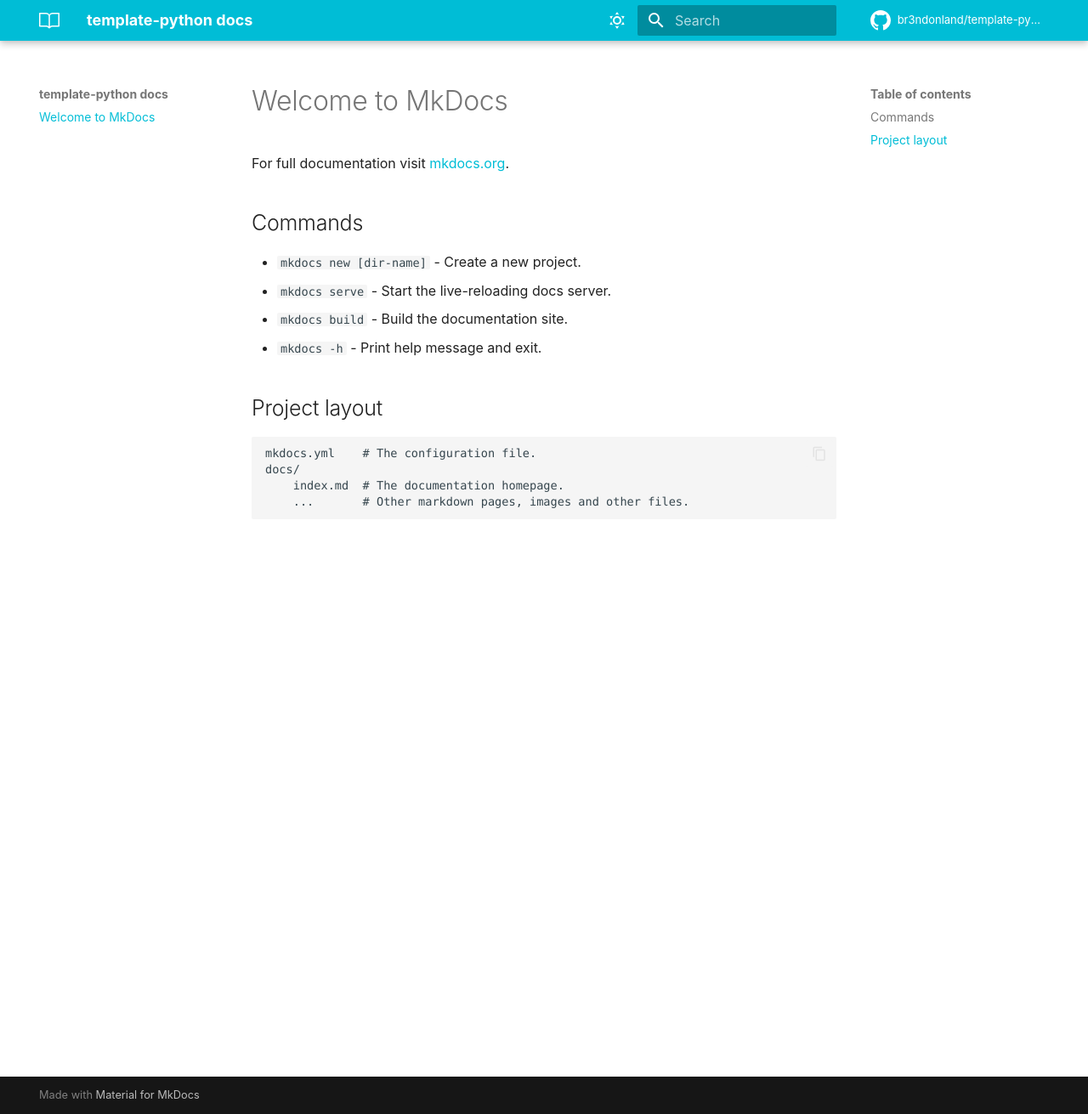
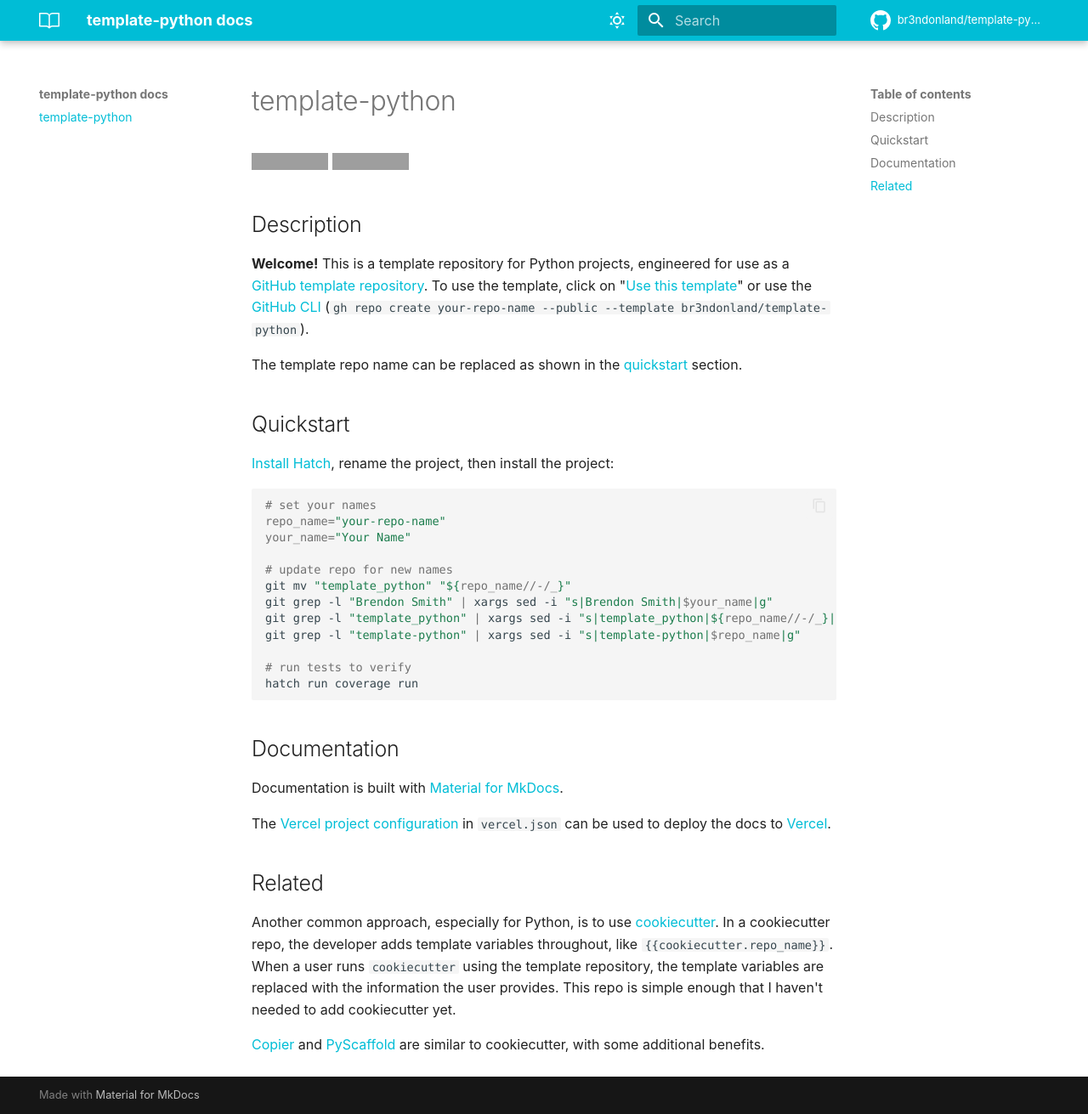
Before and after one commit to br3ndonland/template-python, an MkDocs documentation site: the page built from docs/index.md, in a window 1280 px wide and 1311 px high. Shown: the whole window at 85% size. Built offline with MkDocs 1.6.1 and Material for MkDocs 9.7.7, drawn with Linux system fonts in a browser that asks for light colours; comment, search, counter and statistics services are not loaded; grey boxes are pictures that could not be loaded.

````diff
--- a/docs/index.md
+++ b/docs/index.md
@@ -1,17 +1,41 @@
-# Welcome to MkDocs
+# template-python
 
-For full documentation visit [mkdocs.org](https://www.mkdocs.org).
+[![ci](https://github.com/br3ndonland/template-python/workflows/ci/badge.svg)](https://github.com/br3ndonland/template-python/actions/workflows/ci.yml)
+[![Ruff](https://img.shields.io/endpoint?url=https://raw.githubusercontent.com/astral-sh/ruff/main/assets/badge/v2.json)](https://github.com/astral-sh/ruff)
 
-## Commands
+## Description
 
-- `mkdocs new [dir-name]` - Create a new project.
-- `mkdocs serve` - Start the live-reloading docs server.
-- `mkdocs build` - Build the documentation site.
-- `mkdocs -h` - Print help message and exit.
+**Welcome!** This is a template repository for Python projects, engineered for use as a [GitHub template repository](https://docs.github.com/en/repositories/creating-and-managing-repositories/creating-a-repository-from-a-template). To use the template, click on "[Use this template](https://github.com/new?template_name=template-python&template_owner=br3ndonland)" or use the [GitHub CLI](https://cli.github.com/manual/) (` gh repo create your-repo-name --public --template br3ndonland/template-python`).
 
-## Project layout
+The template repo name can be replaced as shown in the [quickstart](#quickstart) section.
 
-    mkdocs.yml    # The configuration file.
-    docs/
-        index.md  # The documentation homepage.
-        ...       # Other markdown pages, images and other files.
+## Quickstart
+
+[Install Hatch](https://hatch.pypa.io/latest/install/), rename the project, then install the project:
+
+```sh
+# set your names
+repo_name="your-repo-name"
+your_name="Your Name"
+
+# update repo for new names
+git mv "template_python" "${repo_name//-/_}"
+git grep -l "Brendon Smith" | xargs sed -i "s|Brendon Smith|$your_name|g"
+git grep -l "template_python" | xargs sed -i "s|template_python|${repo_name//-/_}|g"
+git grep -l "template-python" | xargs sed -i "s|template-python|$repo_name|g"
+
+# run tests to verify
+hatch run coverage run
+```
+
+## Documentation
+
+Documentation is built with [Material for MkDocs](https://squidfunk.github.io/mkdocs-material/).
+
+The [Vercel project configuration](https://vercel.com/docs/project-configuration) in `vercel.json` can be used to deploy the docs to [Vercel](https://vercel.com/docs).
+
+## Related
+
+Another common approach, especially for Python, is to use [cookiecutter](https://github.com/cookiecutter/cookiecutter). In a cookiecutter repo, the developer adds template variables throughout, like `{{cookiecutter.repo_name}}`. When a user runs `cookiecutter` using the template repository, the template variables are replaced with the information the user provides. This repo is simple enough that I haven't needed to add cookiecutter yet.
+
+[Copier](https://copier.readthedocs.io/en/stable/) and [PyScaffold](https://pyscaffold.org/en/stable/) are similar to cookiecutter, with some additional benefits.
--- a/pyproject.toml
+++ b/pyproject.toml
@@ -18,7 +18,7 @@ description = "Your project description here."
 dynamic = ["version"]
 license = "MIT"
 name = "template-python"
-readme = "README.md"
+readme = "docs/index.md"
 requires-python = ">=3.10,<4"
 
 [project.optional-dependencies]
````
Also changed, not shown: README.md (+1 -45 lines).
